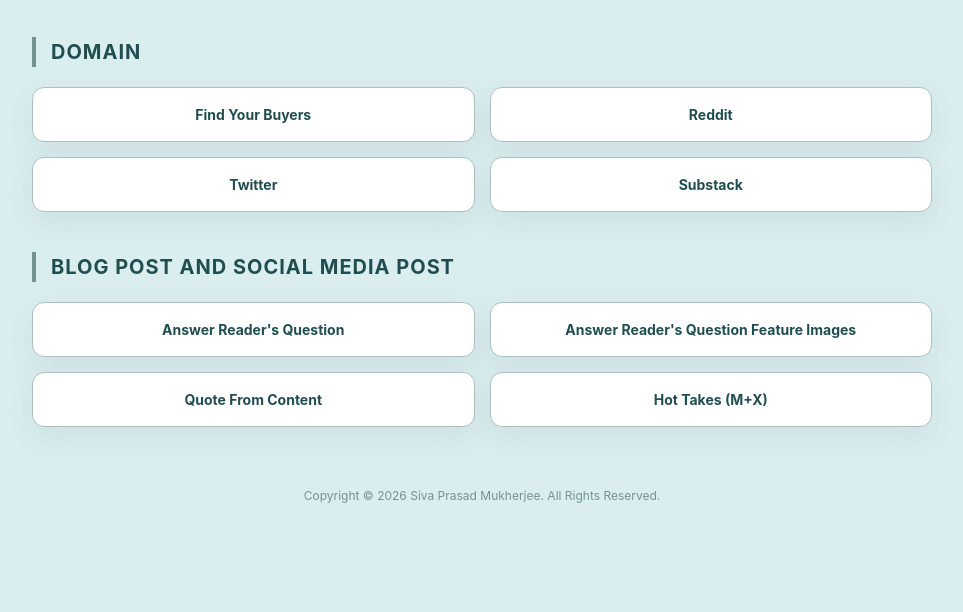
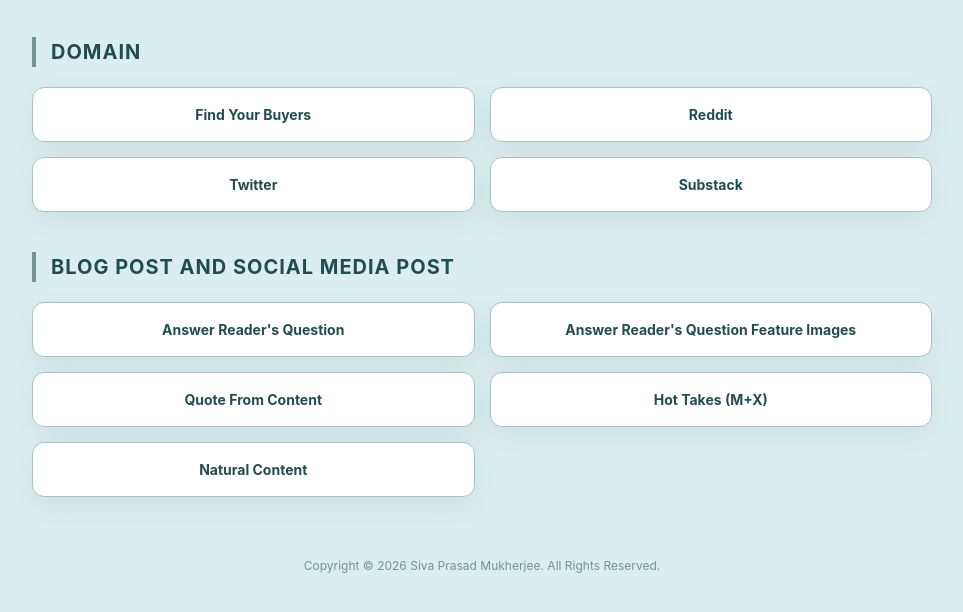
Before and after one commit to spmhqo/fyb, a plain HTML site: page index.html in a window 1280 px wide. Shown: the part 148-760 px from the top of the page, without its empty margins (158-1121 px from the left). Drawn offline with Linux system fonts and the light colour scheme.

Commit message:
Update index.html

```diff
--- a/index.html
+++ b/index.html
@@ -155,6 +155,7 @@
       <a class="button" href="https://spmhqo.github.io/pp/arqfi.html" target="_blank" rel="noopener">Answer Reader's Question Feature Images</a>
       <a class="button" href="quote-from-content.html" target="_blank" rel="noopener">Quote From Content</a>
       <a class="button" href="https://spmhqo.github.io/pp/hot-takes.html" target="_blank" rel="noopener">Hot Takes (M+X)</a>
+      <a class="button" href="natural-content.html" target="_blank" rel="noopener">Natural Content</a>
     </div>
 
 
```
